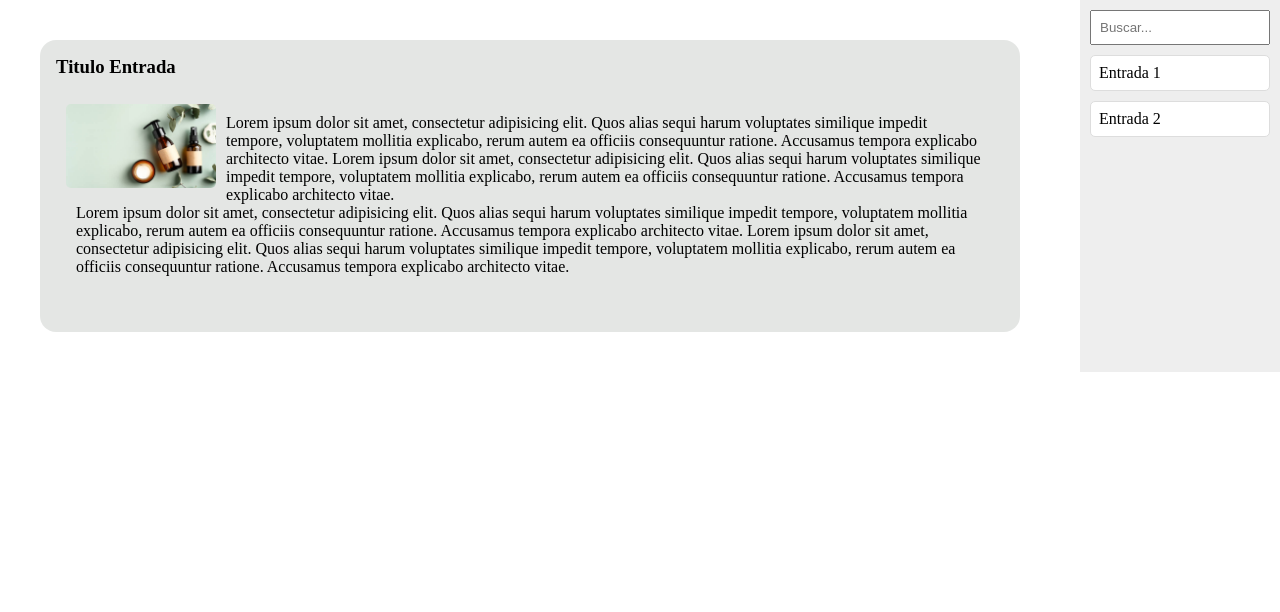
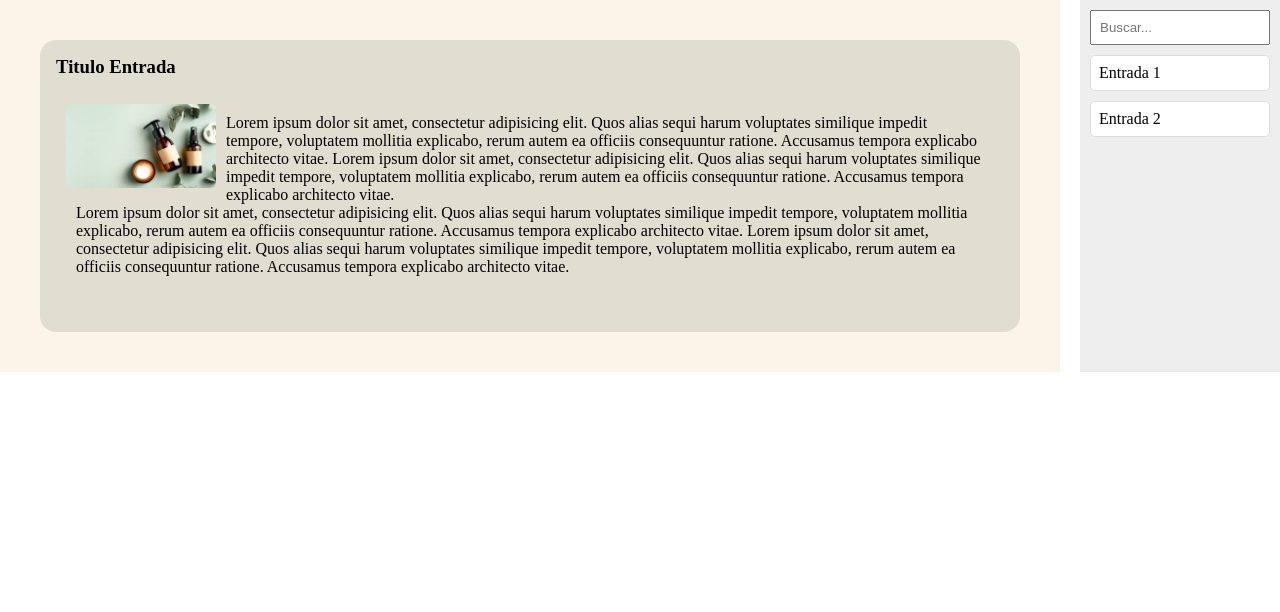
Before and after one commit to rebecanoya/PROYECTO-ESTETICA, a PHP site: page /public/html/Blog.html in a window 1280 px wide. Shown: the part 128-740 px from the top of the page. Run offline with PHP 8.4, Linux system fonts and the light colour scheme; some libraries are stand-ins or nearby versions.

Commit message:
cambio colores

```diff
--- a/public/css/general.css
+++ b/public/css/general.css
@@ -56,3 +56,8 @@ a {
     text-decoration: none;
 
 }
+
+main {
+    background-color: #fcf4e8;
+
+}
--- a/public/css/header.css
+++ b/public/css/header.css
@@ -5,7 +5,7 @@ header {
     gap: 1em;
     width: 100%;
     z-index: 10;
-    background-color: rgb(203, 171, 133);
+    background-color: #f3d1a4;
 
 
     & a {
```
